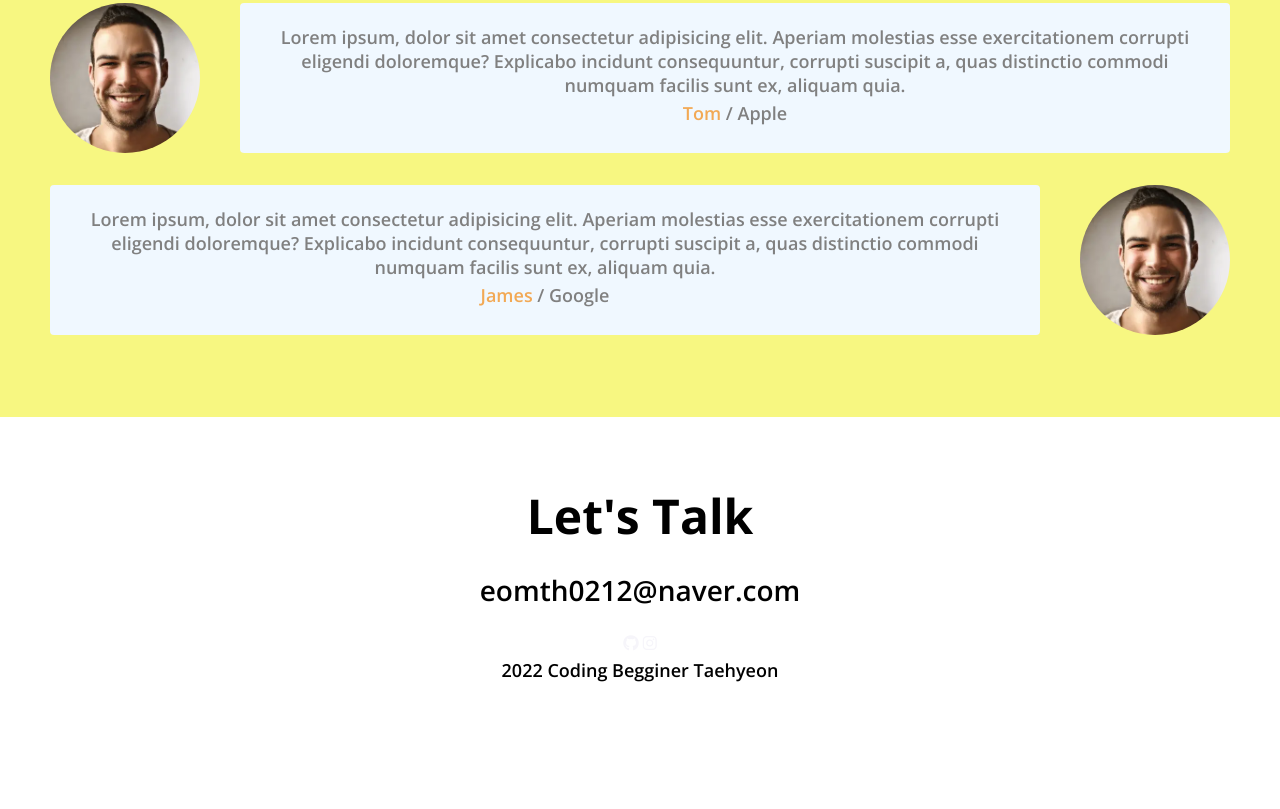
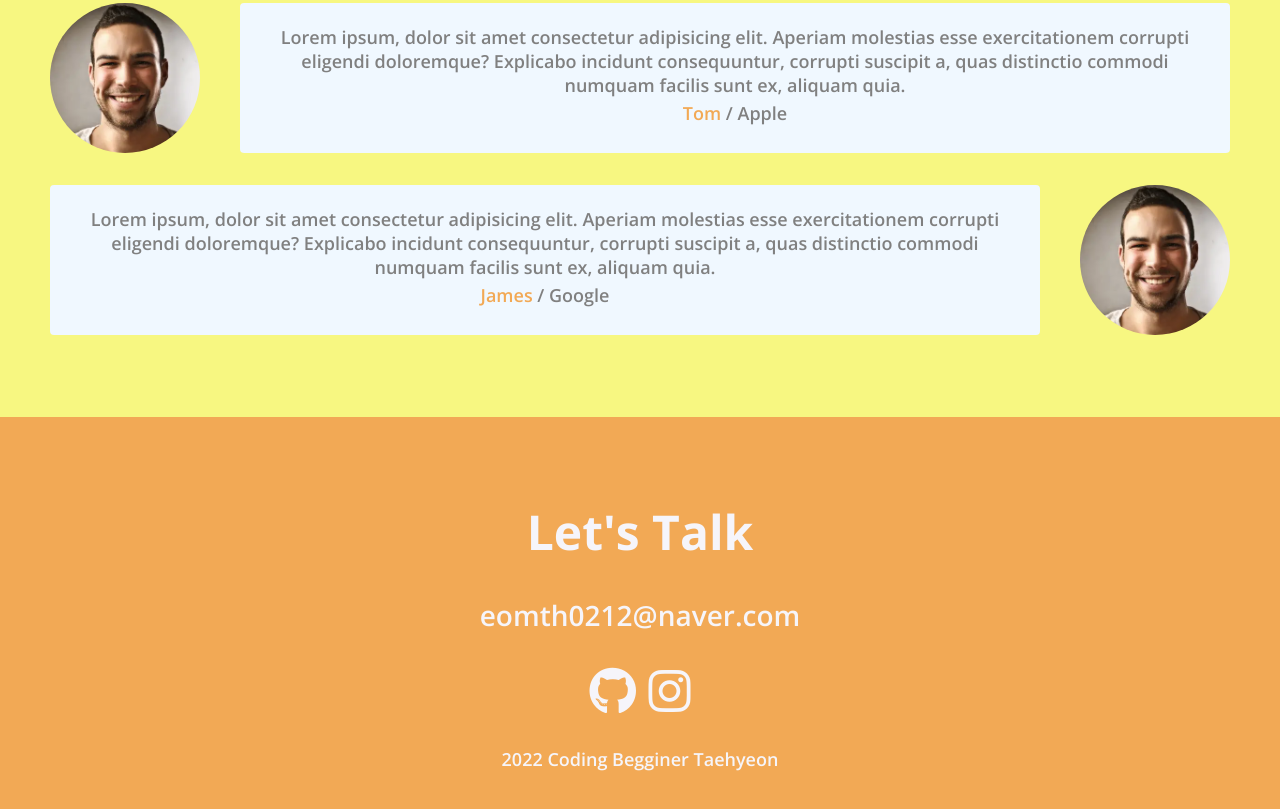
Before and after one commit to eomth0212/porrfolio, a plain HTML site: page index.html in a window 1280 px wide. Shown: the part 3151-3960 px from the top of the page. Before the commit the page ends 3887 px from the top, so only its background shows below. Drawn offline with nearby package versions, Linux system fonts and the light colour scheme.

Commit message:
CSS.contact

```diff
--- a/style.css
+++ b/style.css
@@ -363,7 +363,7 @@ p {
     left: 0;
     opacity: 0;
     transform: translateY(10px);
-    transition: all var(--animation-duration);
+    transition: all var(--animation-duration) ease-in;
 }
 
 .project:hover .project__description {
@@ -428,3 +428,35 @@ p {
 .testimanial__speech-bubble a {
     color: var(--color-light-orangy);
 }
+
+/* Contact */
+#contact {
+    background-color: var(--color-light-orangy);
+}
+
+.contact__title,
+.contact__email,
+.contact__right {
+    color: var(--color-white);
+}
+
+.contact__title {
+    margin: 32px 0;
+}
+
+.contact__links {
+    font-size: var(--font-large);
+    margin: 24px 0;
+}
+
+.contact__links i:hover {
+    transform: scale(1.1);
+    color: #d41e33;
+    transition: var(--animation-duration) ease-in;
+}
+
+.contact__email:hover {
+    transform: scale(1.1);
+    color: blueviolet;
+    transition: var(--animation-duration) ease-in;
+}
```
